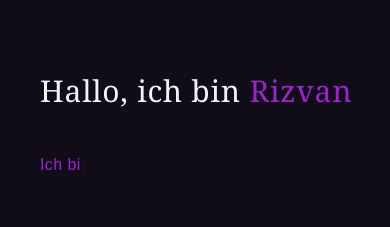
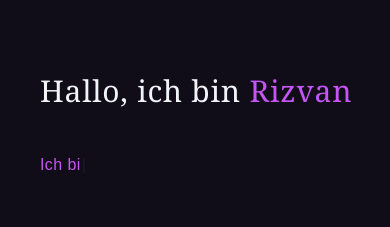
Before and after one commit to rizvan555/My_Portfolio, a React (Create React App) app: page / in a window 390 px wide. Shown: the part 254-481 px from the top of the page. Built offline with nearby package versions, Linux system fonts and the light colour scheme; the HTML template or start-up script is replaced by a standard one.

Commit message:
correctur for language page

```diff
--- a/src/components/TypeWrite.tsx
+++ b/src/components/TypeWrite.tsx
@@ -12,10 +12,10 @@ function TypeWrite({ language }: TypeWriteProps) {
     <main className="flex relative">
       <section className=" md:w-[60vw] w-[80vw] md:mt-[38vh] my-44 md:ml-24 ml-10 font-[Neuemachina,sans-serif]">
         <h1 className="md:text-5xl w-full text-3xl md:mb-8 mb-0 mt-20 text-slate-200/100 font-serif tracking-wide animate__animated overflow-hidden border-r-orange-500 whitespace-nowrap flex gap-4 h-20">
-          <p className="text-[#9d23ce] ">
+          <p className="text-[#c555f4] ">
             <span className="text-slate-100 ">{language ? eng.me : de.me}</span>
             &nbsp;
-            <span className="text-[#9d23ce]">
+            <span className="text-[#c555f4]">
               {language ? eng.me1 : de.me1}
             </span>
           </p>
@@ -28,7 +28,7 @@ function TypeWrite({ language }: TypeWriteProps) {
             }}
           />
         </h1>
-        <h3 className="mb-11 md:text-xl text-base font-light tracking-wide md:w-[50vw] text-[#9d23ce]">
+        <h3 className="mb-11 md:text-xl text-base font-light tracking-wide md:w-[50vw] text-[#c555f4]">
           <Typewriter
             options={{
               strings: [
--- a/src/components/eng.json
+++ b/src/components/eng.json
@@ -14,7 +14,7 @@
   "languages": [
     "Deutsch",
     "Englisch",
-    "Turkisch",
+    "Türkisch",
     "Russisch",
     "Aserbaidschanisch"
   ],
```
